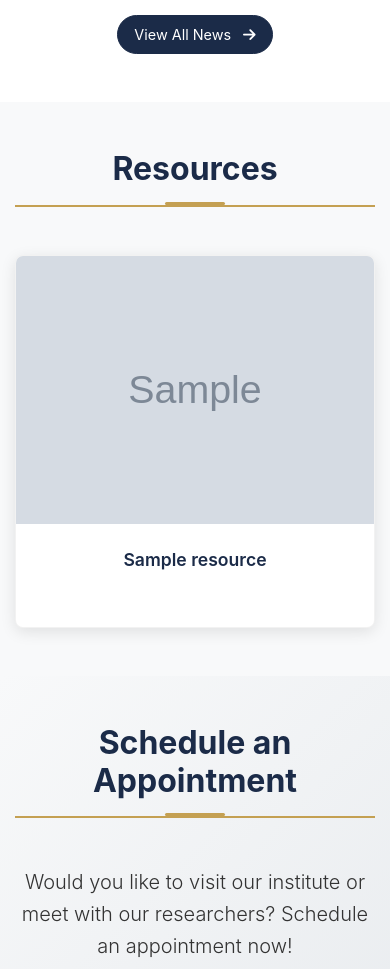
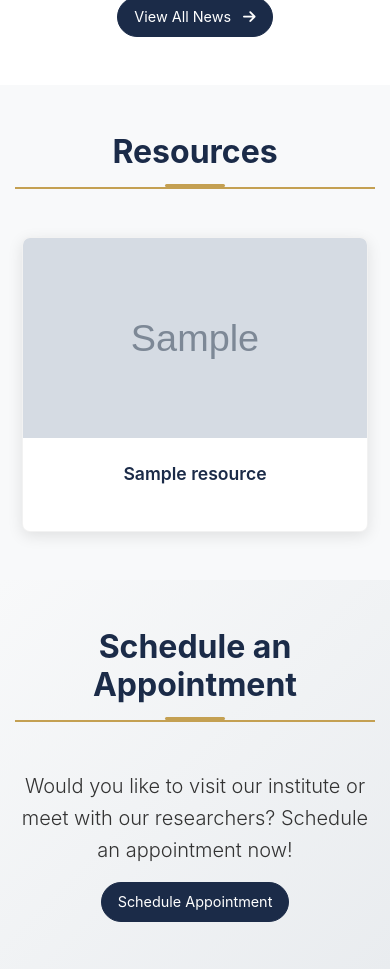
Before and after one commit to SmaylovSerikbay/historystate, a Django app: page /en/ in a window 390 px wide. Shown: the part 2480-3449 px from the top of the page. Run offline with Django 5.2, Linux system fonts and the light colour scheme; tables that the repository leaves empty hold one stand-in row (values such as "Sample post"); grey boxes marked "Sample" are stand-in pictures; some libraries are stand-ins or nearby versions.

Commit message:
Refine CSS with responsive design updates and mobile-first styling for header, resources, and search components

```diff
--- a/static/css/style.css
+++ b/static/css/style.css
@@ -13,15 +13,18 @@ body {
     line-height: 1.6;
     color: var(--primary-color);
     overflow-x: hidden;
+    padding-top: 70px;
 }
 
 /* Header Styles */
 .header {
     background-color: var(--primary-color);
-    position: sticky;
+    position: fixed;
     top: 0;
+    left: 0;
+    right: 0;
     z-index: 1000;
-    width: 100%;
+    box-shadow: 0 2px 10px rgba(0,0,0,0.1);
 }
 
 .header-logo {
@@ -88,6 +91,10 @@ body {
 
 /* Мобильное меню */
 @media (max-width: 991.98px) {
+    body {
+        padding-top: 60px;
+    }
+
     .navbar-collapse {
         background-color: var(--primary-color);
         padding: 1rem;
@@ -533,7 +542,7 @@ body {
     color: inherit;
     height: 100%;
     transition: transform 0.3s;
-    margin-bottom: 30px;
+    margin-bottom: 20px;
 }
 
 .resource-box {
@@ -547,7 +556,7 @@ body {
 .resource-image {
     position: relative;
     overflow: hidden;
-    padding-top: 75%;
+    padding-top: 65%;
 }
 
 .resource-image img {
@@ -560,23 +569,31 @@ body {
 }
 
 .resource-content {
-    padding: 1rem;
+    padding: 0.8rem;
 }
 
 .resource-title {
-    font-size: 1rem;
-    margin: 0;
-    text-align: center;
-    color: var(--primary-color);
-    white-space: nowrap;
+    font-size: 0.9rem;
+    line-height: 1.3;
+    max-height: 2.6em;
     overflow: hidden;
-    text-overflow: ellipsis;
+    display: -webkit-box;
+    -webkit-line-clamp: 2;
+    -webkit-box-orient: vertical;
+    white-space: normal;
 }
 
 @media (max-width: 991.98px) {
     .col-lg-2-4 {
         flex: 0 0 33.333%;
         max-width: 33.333%;
+        padding-right: 10px;
+        padding-left: 10px;
+    }
+
+    .resources-section .row {
+        margin-right: -10px;
+        margin-left: -10px;
     }
 }
 
@@ -584,6 +601,13 @@ body {
     .col-lg-2-4 {
         flex: 0 0 50%;
         max-width: 50%;
+        padding-right: 8px;
+        padding-left: 8px;
+    }
+
+    .resources-section .row {
+        margin-right: -8px;
+        margin-left: -8px;
     }
 }
 
@@ -591,6 +615,12 @@ body {
     .col-lg-2-4 {
         flex: 0 0 100%;
         max-width: 100%;
+        padding-right: 15px;
+        padding-left: 15px;
+    }
+
+    .resource-image {
+        padding-top: 55%;
     }
 }
 
```
Also changed, not shown: other parts of static/css/style.css (+68 -11 lines).
